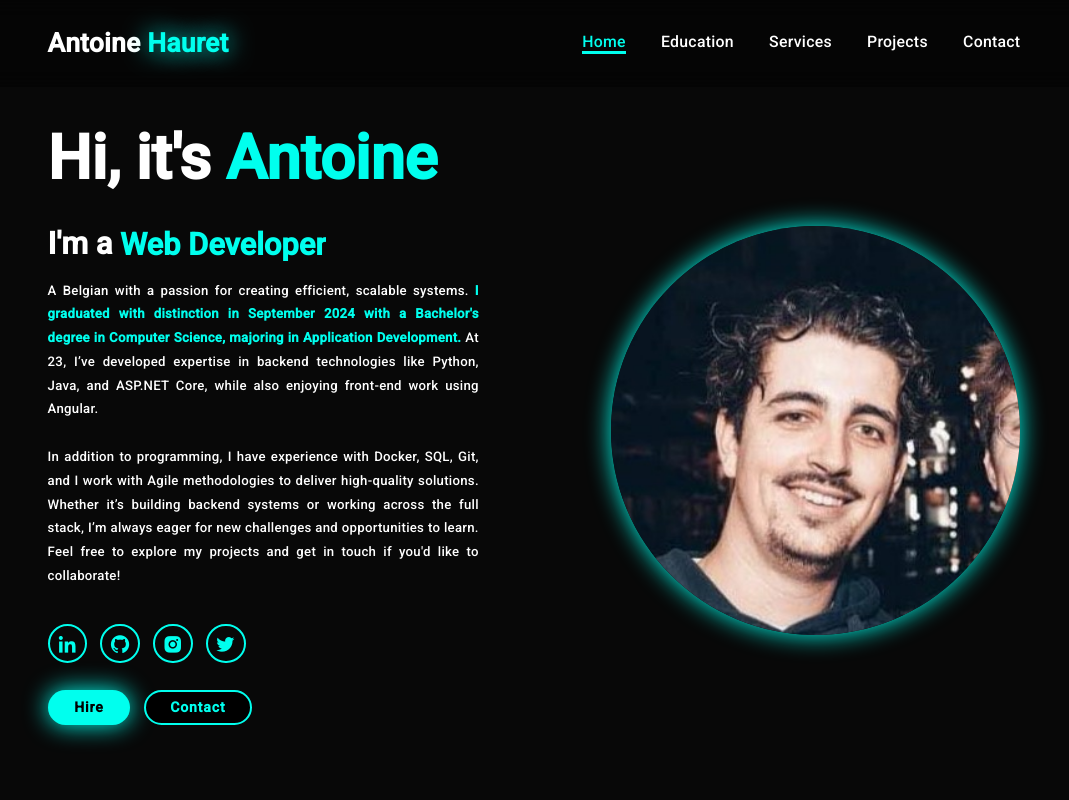
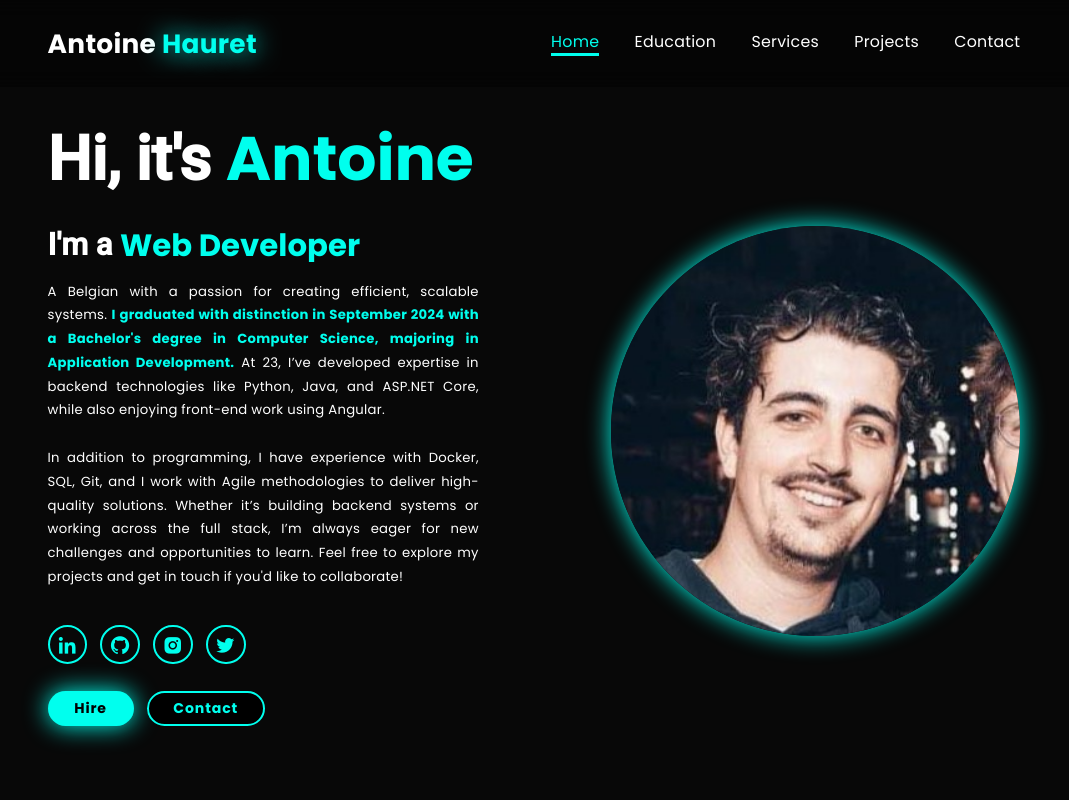
Before and after one commit to Antoinehrt/Portfolio, an Angular app: page / in a window 1280 px wide. Shown: the top 800 px of the page, without its empty margins (106-1175 px from the left). Built offline with nearby package versions, Linux system fonts and the light colour scheme.

Commit message:
feat(RealInfo): correct a missing import for font

```diff
--- a/src/styles.css
+++ b/src/styles.css
@@ -1,3 +1,5 @@
+@import url('https://fonts.googleapis.com/css2?family=Poppins:wght@400;700&display=swap');
+
 :root{
   --bg-color: #080808;
   --second-bg-color: #131313;
```
